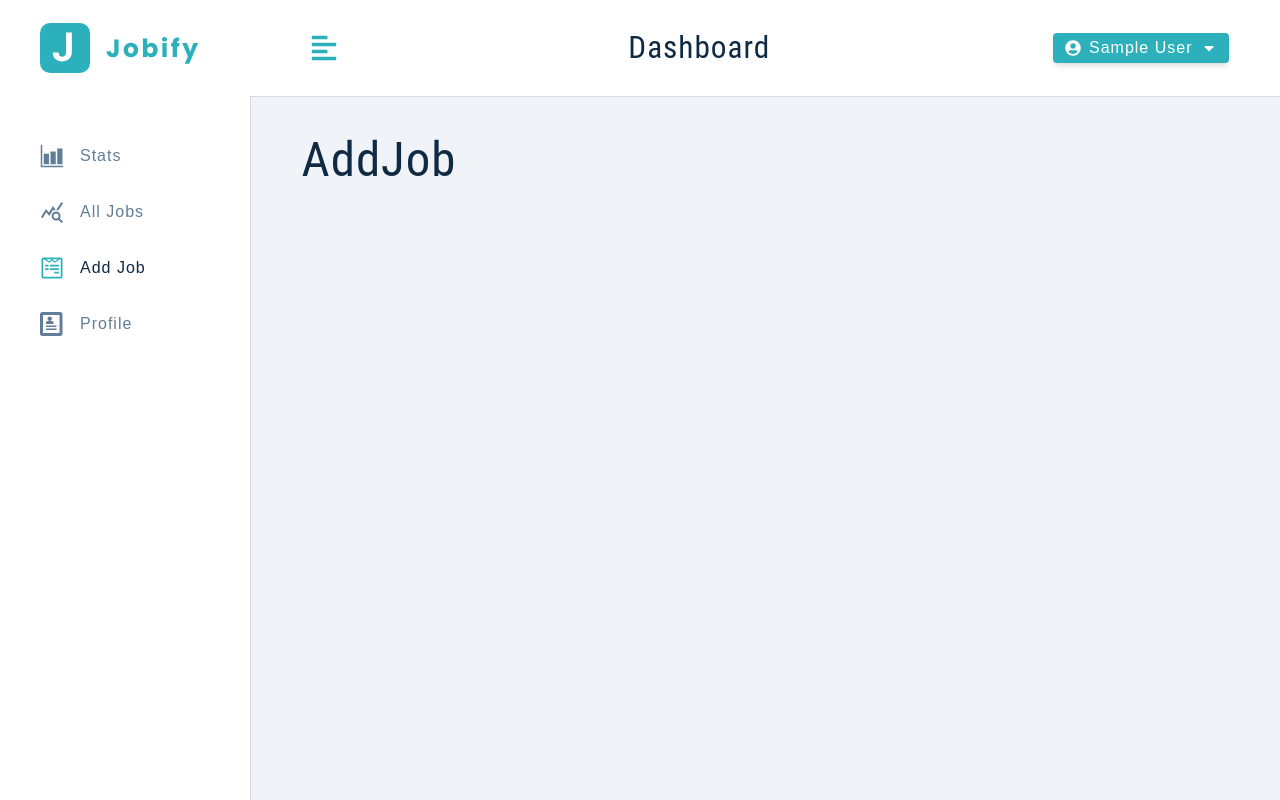
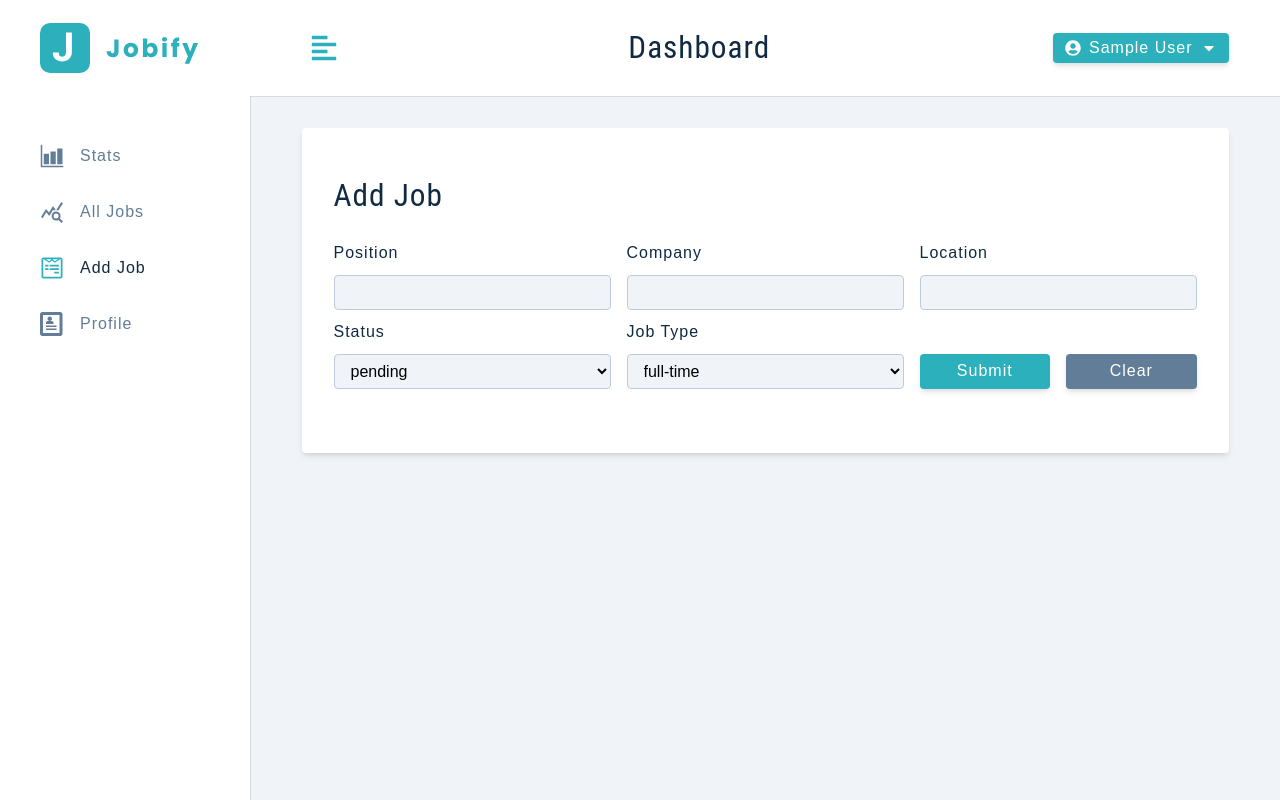
Before and after one commit to AKaltsch/job-tracker, a React (Create React App) app in the folder client/: page /add-job in a window 1280 px wide. Built offline with nearby package versions, Linux system fonts and the light colour scheme; sample sign-in values are in the browser's storage.

Commit message:
Add job form created

```diff
--- /dev/null
+++ b/client/src/components/FormRowSelect.js
@@ -0,0 +1,26 @@
+const FormRowSelect = ({ labelText, name, value, handleChange, list }) => {
+  return (
+    <div className="form-row">
+      <label htmlFor={name} className="form-label">
+        {labelText || name}
+      </label>
+
+      <select
+        name={name}
+        value={value}
+        onChange={handleChange}
+        className="form-select"
+      >
+        {list.map((itemValue, index) => {
+          return (
+            <option key={index} value={itemValue}>
+              {itemValue}
+            </option>
+          );
+        })}
+      </select>
+    </div>
+  );
+};
+
+export default FormRowSelect;
--- a/client/src/components/index.js
+++ b/client/src/components/index.js
@@ -4,5 +4,14 @@
 import Navbar from "./Navbar";
 import SmallSidebar from "./SmallSidebar";
 import BigSidebar from "./BigSidebar";
+import FormRowSelect from "./FormRowSelect";
 
-export { Logo, FormRow, Alert, BigSidebar, Navbar, SmallSidebar };
+export {
+  Logo,
+  FormRow,
+  Alert,
+  BigSidebar,
+  Navbar,
+  SmallSidebar,
+  FormRowSelect,
+};
--- a/client/src/context/actions.js
+++ b/client/src/context/actions.js
@@ -20,3 +20,7 @@
 export const TOGGLE_SIDEBAR = "TOGGLE_SIDEBAR";
 
 export const LOGOUT_USER = "LOGOUT_USER";
+
+export const HANDLE_CHANGE = "HANDLE_CHANGE";
+
+export const CLEAR_VALUES = "CLEAR_VALUES";
--- a/client/src/context/appContext.js
+++ b/client/src/context/appContext.js
@@ -18,6 +18,8 @@
   UPDATE_USER_BEGIN,
   UPDATE_USER_ERROR,
   UPDATE_USER_SUCCESS,
+  HANDLE_CHANGE,
+  CLEAR_VALUES,
 } from "./actions";
 
 const token = localStorage.getItem("token");
@@ -32,8 +34,18 @@
   user: user ? JSON.parse(user) : null,
   token: token,
   userLocation: userLocation || "",
+  showSidebar: false,
+  // jobs state
+  isEditing: false,
+  editJobId: "",
+  position: "",
+  company: "",
   jobLocation: userLocation || "",
-  showSidebar: false,
+  // job location
+  jobTypeOptions: ["full-time", "part-time", "remote", "internship"],
+  jobType: "full-time",
+  statusOptions: ["pending", "interview", "declined"],
+  status: "pending",
 };
 
 const AppContext = React.createContext();
@@ -159,6 +171,17 @@
     clearAlert();
   };
 
+  const handleChange = ({ name, value }) => {
+    dispatch({
+      type: HANDLE_CHANGE,
+      payload: { name, value },
+    });
+  };
+
+  const clearValues = () => {
+    dispatch({ type: CLEAR_VALUES });
+  };
+
   return (
     <AppContext.Provider
       value={{
@@ -170,6 +193,8 @@
         toggleSidebar,
         logoutUser,
         updateUser,
+        handleChange,
+        clearValues,
       }}
     >
       {children}
--- a/client/src/context/reducer.js
+++ b/client/src/context/reducer.js
@@ -15,6 +15,8 @@
   UPDATE_USER_BEGIN,
   UPDATE_USER_ERROR,
   UPDATE_USER_SUCCESS,
+  HANDLE_CHANGE,
+  CLEAR_VALUES,
 } from "./actions";
 
 import { initialState } from "./appContext";
@@ -104,6 +106,27 @@
   if (action.type === UPDATE_USER_BEGIN) {
     return { ...state, isLoading: true };
   }
+
+  if (action.type === HANDLE_CHANGE) {
+    return {
+      ...state,
+      [action.payload.name]: action.payload.value,
+    };
+  }
+
+  if (action.type === CLEAR_VALUES) {
+    const initialState = {
+      isEditing: false,
+      editJobId: "",
+      position: "",
+      company: "",
+      jobLocation: state.userLocation,
+      jobType: "full-time",
+      status: "pending",
+    };
+    return { ...state, ...initialState };
+  }
+
   throw new Error(`no such action :${action.type}`);
 };
 
--- a/client/src/pages/dashboard/AddJob.js
+++ b/client/src/pages/dashboard/AddJob.js
@@ -1,8 +1,105 @@
+import { FormRow, Alert, FormRowSelect } from "../../components";
+import { useAppContext } from "../../context/appContext";
+import Wrapper from "../../assets/wrappers/DashboardFormPage";
+
 const AddJob = () => {
+  const {
+    isEditing,
+    showAlert,
+    displayAlert,
+    position,
+    company,
+    jobLocation,
+    jobType,
+    jobTypeOptions,
+    status,
+    statusOptions,
+    handleChange,
+    clearValues,
+  } = useAppContext();
+
+  const handleSubmit = (e) => {
+    e.preventDefault();
+
+    if (!position || !company || !jobLocation) {
+      displayAlert();
+      return;
+    }
+    console.log("create job!!!");
+  };
+
+  const handleJobInput = (e) => {
+    handleChange({ name: e.target.name, value: e.target.value });
+  };
+
   return (
-    <div>
-      <h1>AddJob</h1>
-    </div>
+    <Wrapper>
+      <form className="form">
+        <h3>{isEditing ? "edit job" : "add job"}</h3>
+        {showAlert && <Alert />}
+
+        <div className="form-center">
+          {/* position */}
+          <FormRow
+            type="text"
+            name="position"
+            value={position}
+            handleChange={handleJobInput}
+          />
+          {/* company */}
+          <FormRow
+            type="text"
+            name="company"
+            value={company}
+            handleChange={handleJobInput}
+          />
+          {/* location */}
+          <FormRow
+            type="text"
+            labelText="location"
+            name="jobLocation"
+            value={jobLocation}
+            handleChange={handleJobInput}
+          />
+          {/* job Status */}
+          <FormRowSelect
+            name="status"
+            value={status}
+            handleChange={handleJobInput}
+            list={statusOptions}
+          />
+          {/* job type */}
+          <FormRowSelect
+            labelText="job type"
+            name="jobType"
+            value={jobType}
+            handleChange={handleJobInput}
+            list={jobTypeOptions}
+          />
+
+          <div className="btn-container">
+            <button
+              className="btn btn-block submit-btn"
+              type="submit"
+              onClick={handleSubmit}
+            >
+              submit
+            </button>
+            {/* clear button has to come after the submit button or the clear function will execute on submit!!!! */}
+            <button
+              className="btn btn-block clear-btn"
+              onClick={(e) => {
+                // preventDefault has to be added so the form is not resubmitted
+                e.preventDefault();
+                clearValues();
+              }}
+            >
+              clear
+            </button>
+          </div>
+        </div>
+      </form>
+    </Wrapper>
   );
 };
 
```
